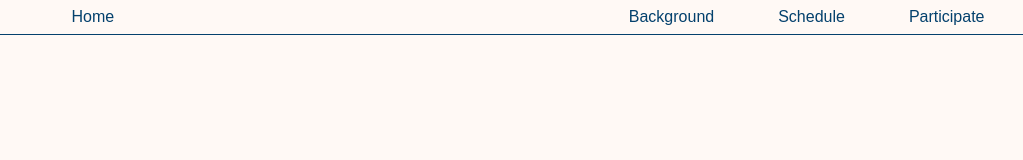
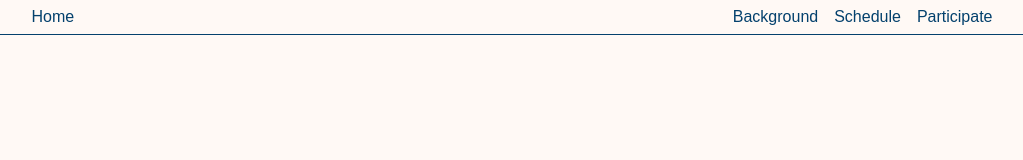
Before and after one commit to mrinnetmaki/nordic-health-data-hackathon-series, a Next.js app: page / in a window 1280 px wide. Shown: the top 160 px of the page, without its empty margins (128-1151 px from the left). Built offline with nearby package versions, Linux system fonts and the light colour scheme.

Commit message:
Adjust nav layouts

```diff
--- a/app/globals.css
+++ b/app/globals.css
@@ -48,10 +48,6 @@ main {
 
 header {
   background: var(--background);
-  container-type: scroll-state;
-  position: sticky;
-  top: 0;
-  z-index: 10;
   text-align: center;
 }
 
@@ -62,15 +58,26 @@ nav {
 header nav {
   transition: all .3s ease;
   border-bottom: 1px solid var(--color-blue);
-
-  @container scroll-state(stuck: top) {
-    box-shadow: -1px 2px 2px var(--color-blue);
-  }
 }
 
 footer nav {
   border-top: 1px solid var(--color-blue);
 }
+
+header nav li {
+  display: block;
+  margin: auto;
+}
+
+footer nav li {
+  display: inline-block;
+  margin-left: 1em;
+}
+
+footer nav li:first-child {
+  margin-left: auto;
+}
+
 
 nav a {
   text-decoration: none;
@@ -134,6 +141,12 @@ section > a:first-child, article > a:first-child {
 }
 
 @media (min-width: 367px) {
+  header {
+    container-type: scroll-state;
+    position: sticky;
+    top: 0;
+    z-index: 10;
+  }
   h1 .emphasis {
     display: block;
     font-size: 158.6%;
@@ -143,29 +156,40 @@ section > a:first-child, article > a:first-child {
     padding-bottom: 6px;
     border-bottom: 4.75px solid var(--color-blue);
   }
-  nav li {
+  header nav {
+    @container scroll-state(stuck: top) {
+      box-shadow: -1px 2px 2px var(--color-blue);
+    }
+  }
+  header nav li, footer nav li {
     display: inline-block;
     padding: 0.5em 0;
     margin-right: 1em;
   }
-  nav li:last-child {
+  nav li:last-child, footer nav li {
     margin-right: 0;
   }
 }
 
-/* 16pt x 45em  */
-@media (min-width: 945px) {
+@media (min-width: 525px) {
   header {
     text-align: right;
-  }
-  header nav, footer nav {
-    padding: 0 calc((100vw - 945px) / 2);
   }
   header nav {
     text-align: right;
   }
   header nav .home {
     float: left;
+  }
+  nav li {
+    margin: 0 2em;
+  }
+}
+
+/* 16pt x 45em  */
+@media (min-width: 1000px) {
+  header nav, footer nav {
+    padding: 0 calc((100vw - 945px - 1em) / 2);
   }
   main {
     padding: 0;
@@ -177,9 +201,6 @@ section > a:first-child, article > a:first-child {
   h1 .emphasis {
     font-size: 159%;
   }
-  nav li {
-    margin: 0 2em;
-  }
   nav .home {
     float: left;
   }
```
